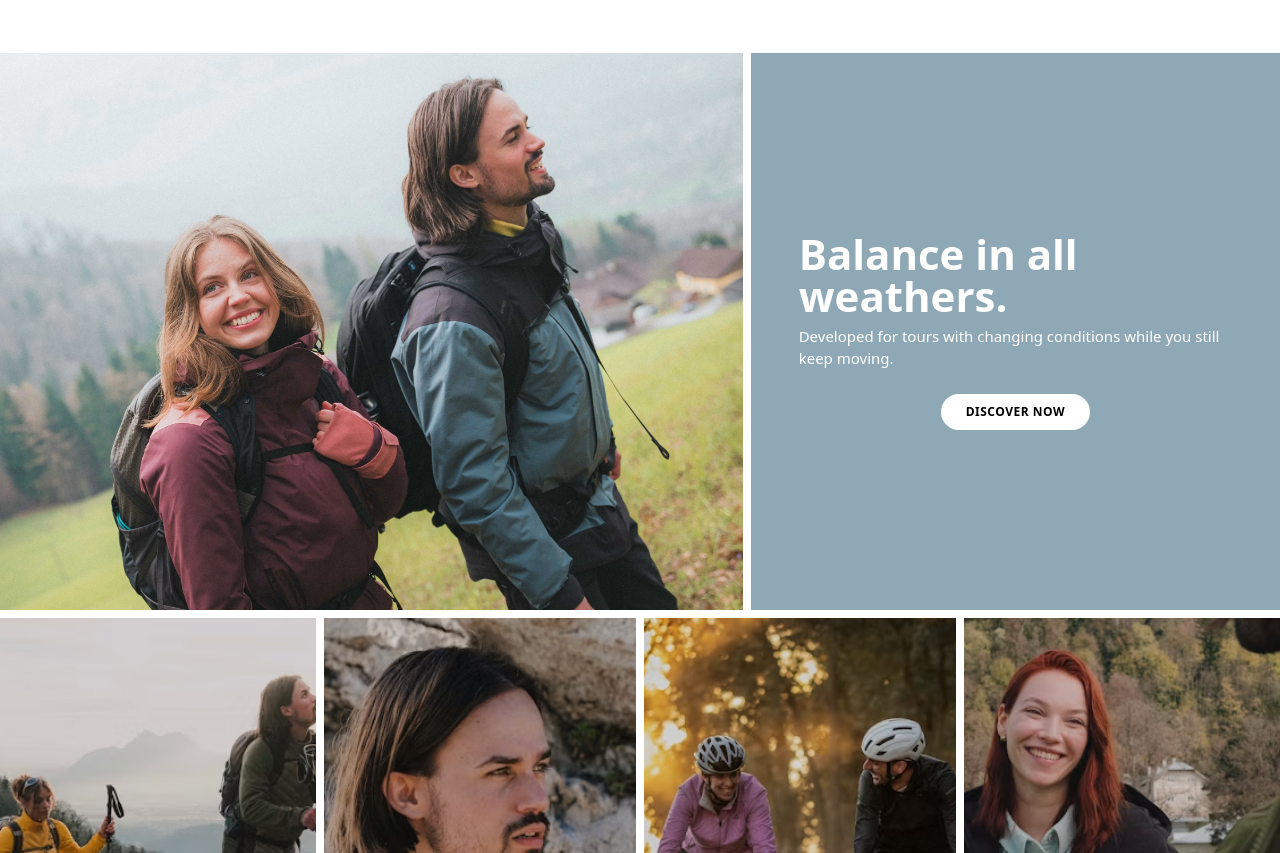
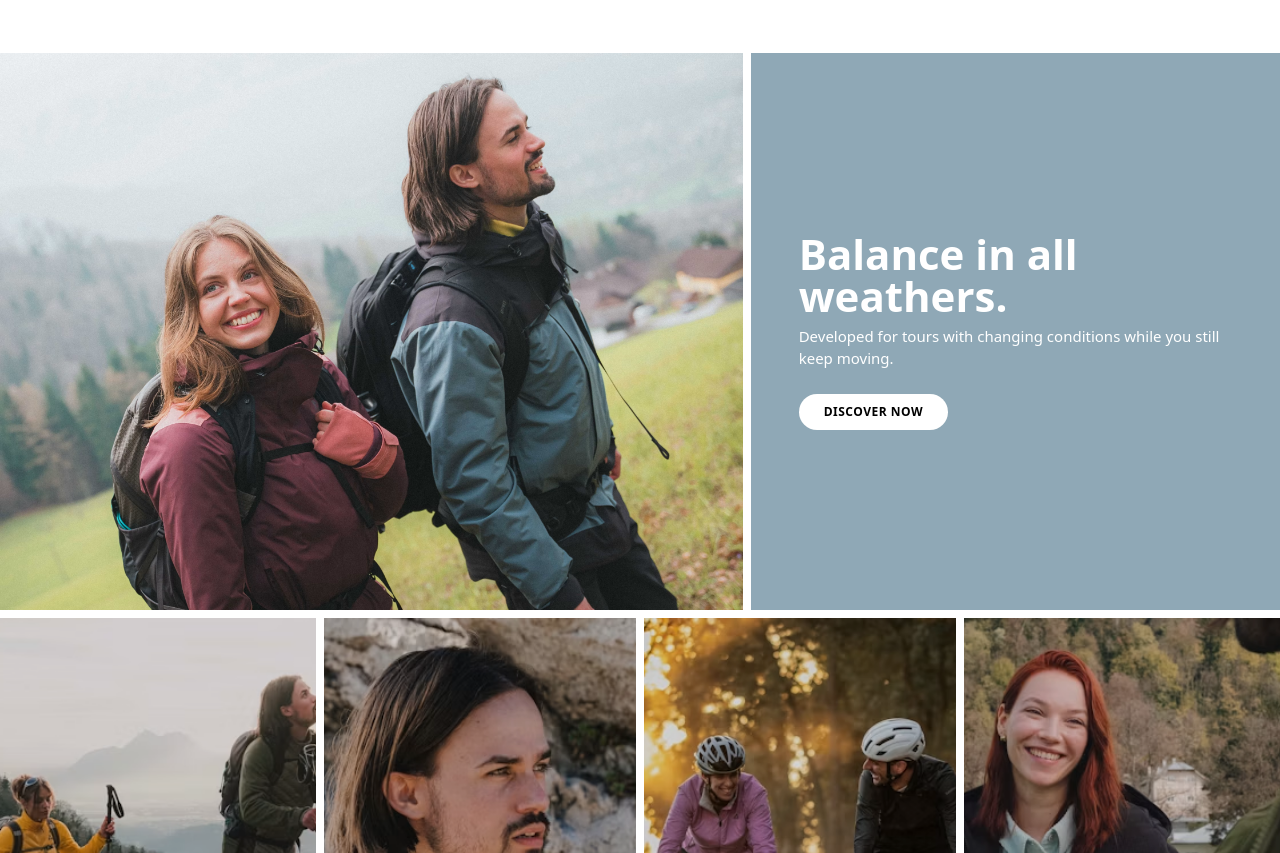
Before and after one commit to Vigneshwari2026-coder/schoffel, a plain HTML site: page index.html in a window 1280 px wide. Shown: the part 1874-2727 px from the top of the page. Drawn offline with nearby package versions, Linux system fonts and the light colour scheme.

Commit message:
weathers

```diff
--- a/index.html
+++ b/index.html
@@ -288,7 +288,7 @@
                             style="min-height:480px; height:75vh;" alt="hiking">
                     </div>
                     <div class="col-12 col-lg-5 p-0 ps-lg-1">
-                        <div class="w-100 h-100 d-flex flex-column justify-content-center justify-content-lg-center align-items-center p-4 p-lg-5 text-white"
+                        <div class="w-100 h-100 d-flex flex-column justify-content-center justify-content-lg-center align-items-start p-4 p-lg-5 text-white"
                             style="background:#8FA8B6; min-height:480px; height:75vh;">
 
                             <h2 class="fw-bolder text-white lh-1 mb-2" style="font-size:42px; font-weight:900;">
```
